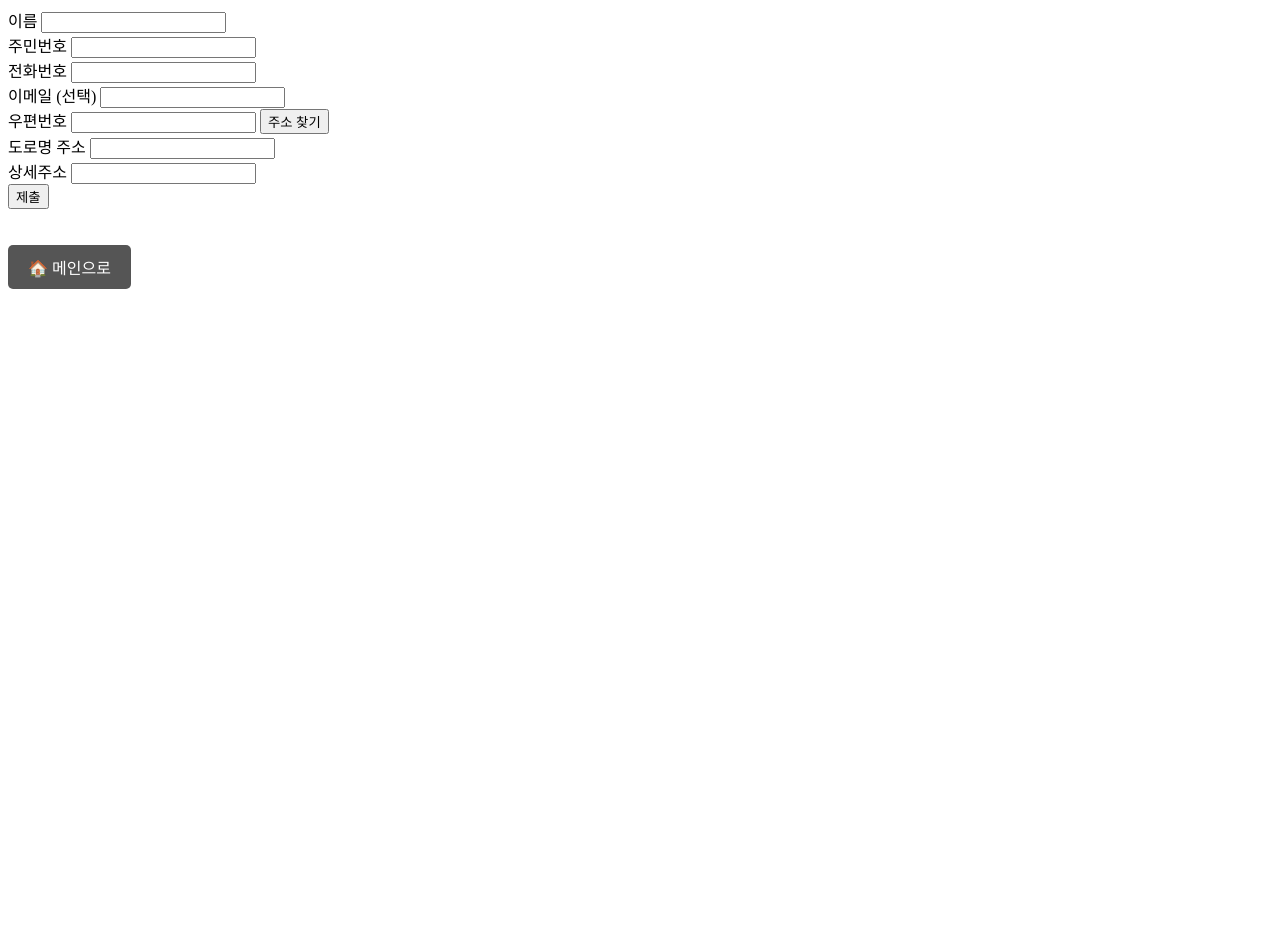
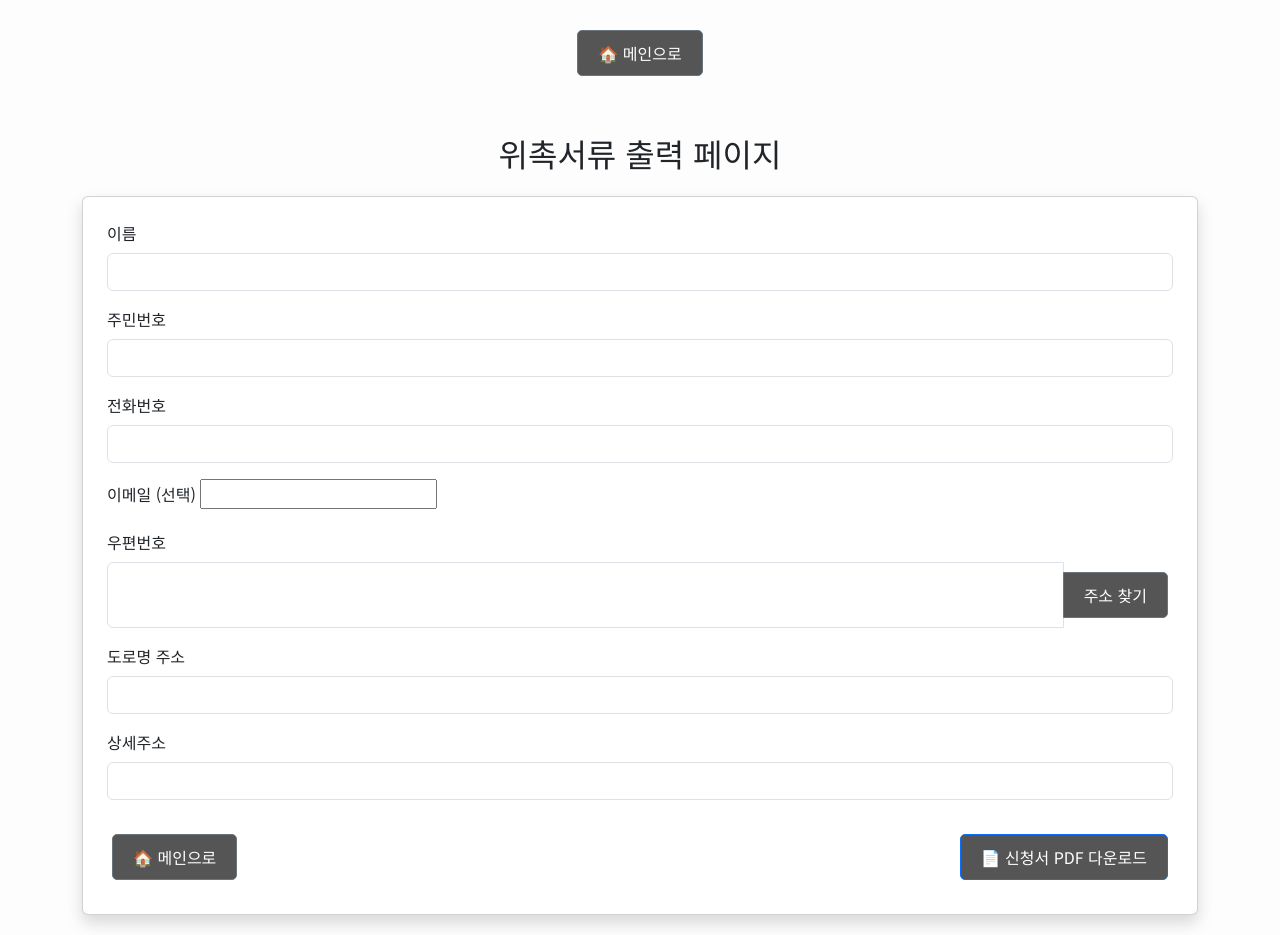
Before and after one commit to hun2up/django_ma, a Django app: page /join/ in a window 1280 px wide. Before the commit the page ends 289 px from the top, so only its background shows below. Run offline with Django 5.2, Linux system fonts and the light colour scheme; the visitor is signed in with stand-in values (Sample User, id 1); some libraries are stand-ins or nearby versions.

Commit message:
bootstrap start

```diff
--- a/join/forms.py
+++ b/join/forms.py
@@ -3,7 +3,25 @@ from django import forms
 from .models import JoinInfo
 
 class JoinForm(forms.ModelForm):
-    email = forms.EmailField(required=False)  # 선택항목
+    email = forms.EmailField(required=False, label='이메일 (선택)')  # 선택항목
+
     class Meta:
         model = JoinInfo
         fields = ['name', 'ssn', 'phone', 'email', 'postcode', 'address', 'address_detail']
+        labels = {
+            'name': '이름',
+            'ssn': '주민번호',
+            'phone': '전화번호',
+            'postcode': '우편번호',
+            'address': '도로명 주소',
+            'address_detail': '상세주소',
+        }
+        widgets = {
+            'name': forms.TextInput(attrs={'class': 'form-control', 'required': True}),
+            'ssn': forms.TextInput(attrs={'class': 'form-control', 'required': True}),
+            'phone': forms.TextInput(attrs={'class': 'form-control', 'required': True}),
+            'email': forms.EmailInput(attrs={'class': 'form-control'}),
+            'postcode': forms.TextInput(attrs={'class': 'form-control', 'readonly': True, 'required': True, 'id': 'postcode'}),
+            'address': forms.TextInput(attrs={'class': 'form-control', 'readonly': True, 'required': True, 'id': 'address'}),
+            'address_detail': forms.TextInput(attrs={'class': 'form-control', 'id': 'address_detail'}),
+        }
--- a/join/templates/join/join_form.html
+++ b/join/templates/join/join_form.html
@@ -1,51 +1,105 @@
-<form method="POST">
-    {% csrf_token %}
+{% extends "base.html" %}
 
-    <label for="name">이름</label>
-    <input type="text" name="name" required><br>
+{% block title %}회원가입{% endblock %}
 
-    <label for="ssn">주민번호</label>
-    <input type="text" name="ssn" required><br>
+{% block content %}
+<div class="container mt-5">
+  <h2 class="mb-4 text-center">위촉서류 출력 페이지</h2>
 
-    <label for="phone">전화번호</label>
-    <input type="text" name="phone" required><br>
+  <!-- Bootstrap 카드 UI -->
+  <div class="card shadow p-4">
+    <form method="POST" novalidate class="text-start">
+      {% csrf_token %}
 
-    <label for="email">이메일 (선택)</label>
-    <input type="email" name="email"><br>
+      <!-- 이름 -->
+      <div class="mb-3">
+        <label for="{{ form.name.id_for_label }}" class="form-label">{{ form.name.label }}</label>
+        {{ form.name }}
+        {% if form.name.errors %}
+          <div class="text-danger small">{{ form.name.errors.as_text }}</div>
+        {% endif %}
+      </div>
 
-    <label for="postcode">우편번호</label>
-    <input type="text" id="postcode" name="postcode" readonly required>
-    <button type="button" onclick="execDaumPostcode()">주소 찾기</button><br>
+      <!-- 주민번호 -->
+      <div class="mb-3">
+        <label for="{{ form.ssn.id_for_label }}" class="form-label">{{ form.ssn.label }}</label>
+        {{ form.ssn }}
+        {% if form.ssn.errors %}
+          <div class="text-danger small">{{ form.ssn.errors.as_text }}</div>
+        {% endif %}
+      </div>
 
-    <label for="address">도로명 주소</label>
-    <input type="text" id="address" name="address" readonly required><br>
+      <!-- 전화번호 -->
+      <div class="mb-3">
+        <label for="{{ form.phone.id_for_label }}" class="form-label">{{ form.phone.label }}</label>
+        {{ form.phone }}
+        {% if form.phone.errors %}
+          <div class="text-danger small">{{ form.phone.errors.as_text }}</div>
+        {% endif %}
+      </div>
 
-    <label for="address_detail">상세주소</label>
-    <input type="text" id="address_detail" name="address_detail"><br>
+      <!-- 이메일 -->
+      <div class="mb-3">
+        <label for="{{ form.email.id_for_label }}" class="form-label">{{ form.email.label }}</label>
+        {{ form.email }}
+        {% if form.email.errors %}
+          <div class="text-danger small">{{ form.email.errors.as_text }}</div>
+        {% endif %}
+      </div>
 
-    <button type="submit">제출</button>
-</form>
-<a href="{% url 'home' %}" style="
-    display: inline-block;
-    margin: 20px 0;
-    padding: 10px 20px;
-    background-color: #555;
-    color: white;
-    text-decoration: none;
-    border-radius: 5px;
-">🏠 메인으로</a>
+      <!-- 우편번호 -->
+      <div class="mb-3">
+        <label for="{{ form.postcode.id_for_label }}" class="form-label">{{ form.postcode.label }}</label>
+        <div class="input-group">
+          {{ form.postcode }}
+          <button type="button" class="btn btn-outline-secondary" onclick="execDaumPostcode()">주소 찾기</button>
+        </div>
+        {% if form.postcode.errors %}
+          <div class="text-danger small">{{ form.postcode.errors.as_text }}</div>
+        {% endif %}
+      </div>
 
-<!-- ✅ 팝업 API 스크립트 추가 -->
+      <!-- 도로명 주소 -->
+      <div class="mb-3">
+        <label for="{{ form.address.id_for_label }}" class="form-label">{{ form.address.label }}</label>
+        {{ form.address }}
+        {% if form.address.errors %}
+          <div class="text-danger small">{{ form.address.errors.as_text }}</div>
+        {% endif %}
+      </div>
+
+      <!-- 상세주소 -->
+      <div class="mb-3">
+        <label for="{{ form.address_detail.id_for_label }}" class="form-label">{{ form.address_detail.label }}</label>
+        {{ form.address_detail }}
+        {% if form.address_detail.errors %}
+          <div class="text-danger small">{{ form.address_detail.errors.as_text }}</div>
+        {% endif %}
+      </div>
+
+      <div class="d-flex justify-content-between mt-4">
+        <a href="{% url 'home' %}" class="btn btn-secondary">
+          🏠 메인으로
+        </a>
+        <button type="submit" class="btn btn-primary">
+          📄 신청서 PDF 다운로드
+        </button>
+      </div>
+    </form>
+  </div>
+</div>
+
+<!-- ✅ 다음 주소 API -->
 <script src="https://ssl.daumcdn.net/dmaps/map_js_init/postcode.v2.js"></script>
 <script>
 function execDaumPostcode() {
     new daum.Postcode({
         oncomplete: function(data) {
-            // 우편번호와 주소 정보를 받아와서 입력란에 넣기
             document.getElementById('postcode').value = data.zonecode;
             document.getElementById('address').value = data.roadAddress;
-            document.getElementById('address_detail').focus(); // 상세주소로 포커스 이동
+            document.getElementById('address_detail').focus();
         }
     }).open();
 }
 </script>
+{% endblock %}
--- a/join/urls.py
+++ b/join/urls.py
@@ -1,9 +1,10 @@
-# join/urls.py
 from django.urls import path
 from . import views
-from .views import db_test_view
+
+app_name = 'join'  # ✅ 추가: URL 이름에 네임스페이스 붙이기
 
 urlpatterns = [
-    path('', views.join_form, name='join_form'),
-    path('dbtest/', db_test_view, name='db_test'),  # /join/
+    path('', views.join_form, name='form'),                # ✅ name 변경
+    path('success/', views.success_view, name='success'),  # ✅ success 페이지 추가
+    path('dbtest/', views.db_test_view, name='db_test'),
 ]
--- a/join/views.py
+++ b/join/views.py
@@ -1,73 +1,87 @@
-# join/views.py
 from django.contrib.auth.decorators import login_required
 from django.shortcuts import render, redirect
 from django.http import HttpResponse
+from django.conf import settings
+from django.db import connection
+from django.http import JsonResponse
+import os
+
 from .models import JoinInfo
-from django.conf import settings
 from .forms import JoinForm
 from .pdf_utils import fill_pdf
-from django.http import JsonResponse
-from django.db import connection
-import os
+
 
 @login_required
 def db_test_view(request):
     return HttpResponse("DB 테스트 뷰입니다.")
+
 
 @login_required
 def join_form(request):
     if request.method == 'POST':
         form = JoinForm(request.POST)
         if form.is_valid():
-            # 폼에는 postcode/address_detail이 없을 수 있으므로 직접 주입
+            # ✅ join_info 객체 생성, DB 저장은 보류
             join_info = form.save(commit=False)
-            join_info.postcode = request.POST.get('postcode', '').strip()
-            join_info.address_detail = request.POST.get('address_detail', '').strip()
-            # 이메일 선택항목이면 빈 문자열을 None으로 정리(선택)
-            if not join_info.email:
-                join_info.email = None
+
+            # ✅ cleaned_data 기반으로 안전하게 값 추출
+            postcode = form.cleaned_data.get('postcode', '').strip()
+            address = form.cleaned_data.get('address', '').strip()
+            address_detail = form.cleaned_data.get('address_detail', '').strip()
+            email = form.cleaned_data.get('email') or None  # 선택 항목 정리
+
+            # 값 주입
+            join_info.postcode = postcode
+            join_info.address = address
+            join_info.address_detail = address_detail
+            join_info.email = email
             join_info.save()
 
-            # ✅ 도로명 + 상세주소 결합 (상세주소가 있을 때만 “, ” 추가)
-            base_addr = (join_info.address or '').strip()
-            detail = (join_info.address_detail or '').strip()
-            combined_address = f"{base_addr}, {detail}" if detail else base_addr
+            # ✅ 전체 주소 조합
+            combined_address = f"{address}, {address_detail}" if address_detail else address
 
-            # 템플릿 경로
+            # ✅ PDF 템플릿 경로 설정
             pdf_template_path = os.path.join(settings.BASE_DIR, 'static', 'pdf', 'template.pdf')
 
-            # PDF에 전달할 데이터
+            # ✅ PDF 데이터 구성
             data = {
                 "name": join_info.name,
                 "ssn": join_info.ssn,
-                "address": combined_address,      # ✅ 결합된 주소
+                "address": combined_address,
                 "phone": join_info.phone,
-                "email": join_info.email or '',
-                "postcode": join_info.postcode or '',
-                "address_detail": detail,         # 필요 시 유지
+                "email": email or '',
+                "postcode": postcode,
+                "address_detail": address_detail,
             }
 
-            # PDF 생성
+            # ✅ PDF 생성 함수 호출
             filled_pdf_path = fill_pdf(pdf_template_path, data)
 
-            # 다운로드 응답
+            # ✅ 응답으로 PDF 전송
             with open(filled_pdf_path, 'rb') as f:
                 pdf_data = f.read()
 
             response = HttpResponse(pdf_data, content_type='application/pdf')
             response['Content-Disposition'] = f'attachment; filename="{join_info.name}_가입신청서.pdf"'
 
-            # 임시파일 삭제(선택)
+            # ✅ 임시 파일 삭제 시도
             try:
                 os.remove(filled_pdf_path)
             except Exception as e:
                 print(f"[임시파일 삭제 실패]: {e}")
 
-            return response
+            return response  # PDF 파일 다운로드
 
-        # 폼 유효성 실패 시
+        # 폼 검증 실패 → 에러 포함해서 다시 렌더링
         return render(request, 'join/join_form.html', {'form': form})
 
-    # GET
+    # GET 요청 → 빈 폼 렌더링
     form = JoinForm()
     return render(request, 'join/join_form.html', {'form': form})
+
+
+# ✅ 추가: success_view (누락되어 있던 함수)
+@login_required
+def success_view(request):
+    """PDF 생성 완료 또는 가입 성공 후 보여줄 안내 페이지"""
+    return render(request, 'join/success.html')
--- a/templates/base.html
+++ b/templates/base.html
@@ -1,3 +1,4 @@
+{% load static %}
 <!DOCTYPE html>
 <html lang="ko">
 <head>
@@ -6,6 +7,9 @@
 
     <!-- 웹폰트 -->
     <link href="https://fonts.googleapis.com/css2?family=Noto+Sans+KR&display=swap" rel="stylesheet">
+
+    <!-- ✅ Bootstrap 5.3 CSS CDN 추가 -->
+    <link href="https://cdn.jsdelivr.net/npm/bootstrap@5.3.2/dist/css/bootstrap.min.css" rel="stylesheet">
 
     <style>
         body {
@@ -68,7 +72,14 @@
     </style>
 </head>
 <body>
-    <a href="{% url 'home' %}" class="btn">🏠 메인으로</a>
+
+    <!-- 공통 상단 버튼 -->
+    <a href="{% url 'home' %}" class="btn btn-secondary">🏠 메인으로</a>
+
+    <!-- ✅ block content 위치 -->
     {% block content %}{% endblock %}
+
+    <!-- ✅ Bootstrap JS CDN 추가 -->
+    <script src="https://cdn.jsdelivr.net/npm/bootstrap@5.3.2/dist/js/bootstrap.bundle.min.js"></script>
 </body>
 </html>
--- a/web_ma/settings.py
+++ b/web_ma/settings.py
@@ -134,6 +134,10 @@ USE_TZ = True
 # Here, they well be accessible at your-domain.onrender.com/static/... or yourcustomdomain.com/static/...
 STATIC_URL = '/static/'
 
+STATICFILES_DIRS = [
+    BASE_DIR / "static",
+]
+
 # This production code might break development mode, so we check whether we're in DEBUG mode
 if not DEBUG:
     # Tell Django to copy static assets into a path called `staticfiles` (this is specific to Render)
```
Also changed, not shown: join/templates/join/success.html (+12 -18 lines).
